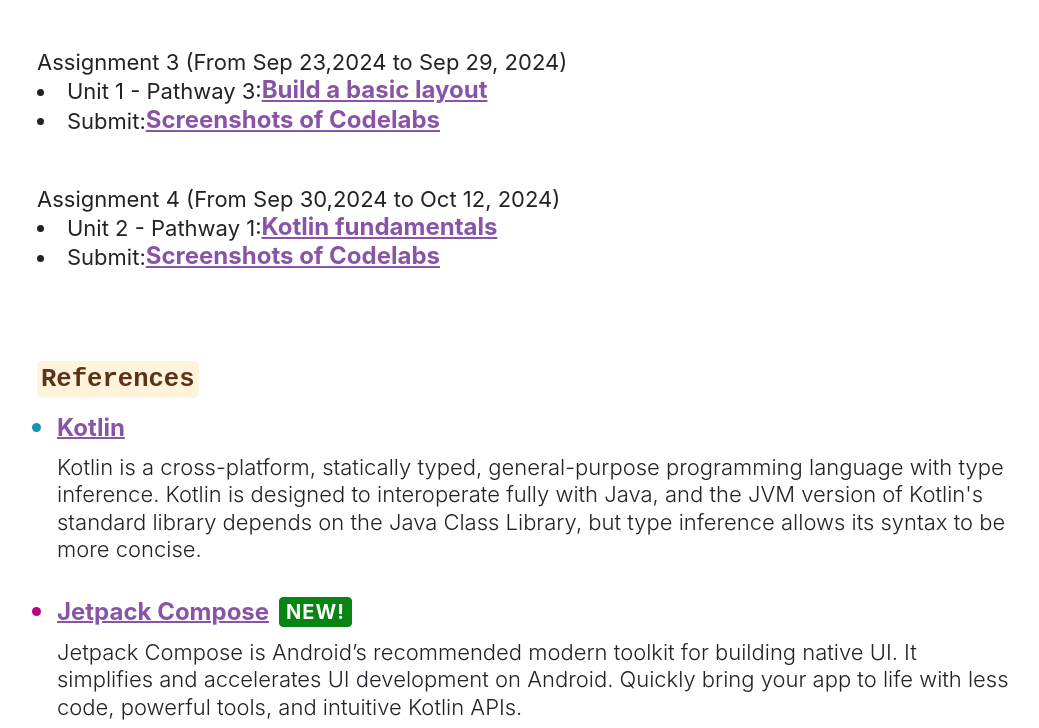
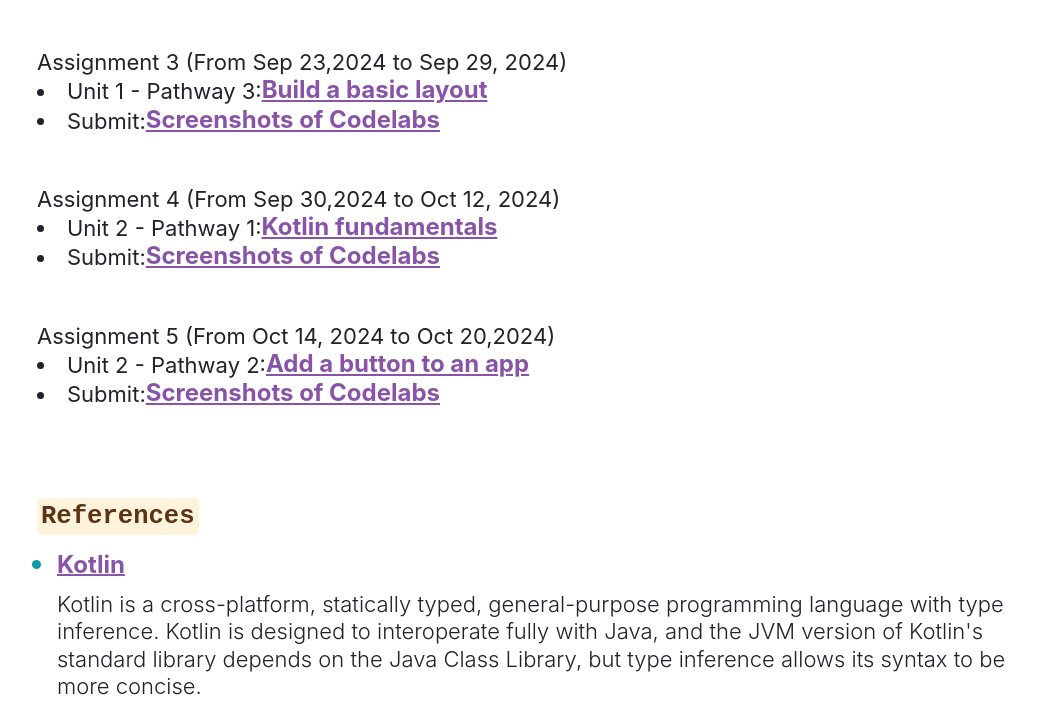
Before and after one commit to walkman617/gatsby, a Gatsby site: page / in a window 1280 px wide. Shown: the part 701-1429 px from the top of the page, without its empty margins (11-1050 px from the left). Built offline with nearby package versions, Linux system fonts and the light colour scheme; Gatsby itself is replaced by a stand-in of ours.

Commit message:
Update index.js

```diff
--- a/src/pages/index.js
+++ b/src/pages/index.js
@@ -252,6 +252,31 @@
           </li>
       <br />
 
+
+      <br />
+      Assignment 5 (From Oct 14, 2024 to Oct 20,2024)
+          <br />
+          <li>Unit 2 - Pathway 2:
+            <a
+            style={linkStyle}
+            target="_blank"
+            href={"https://developer.android.google.cn/courses/pathways/android-basics-compose-unit-2-pathway-2"}
+            >
+              Add a button to an app
+            </a>
+          </li>
+
+          <li> Submit:
+            <a
+            style={linkStyle}
+            target="_blank"
+            href={"https://docs.qq.com/form/page/DYllKbW5PVEJtS1pr"}
+            >
+               Screenshots of Codelabs
+            </a>
+          </li>
+      <br />
+
       </p>
 
 
```
